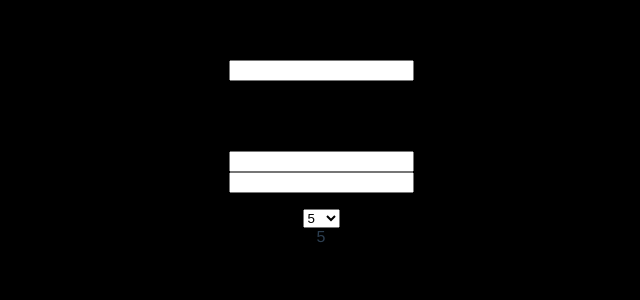
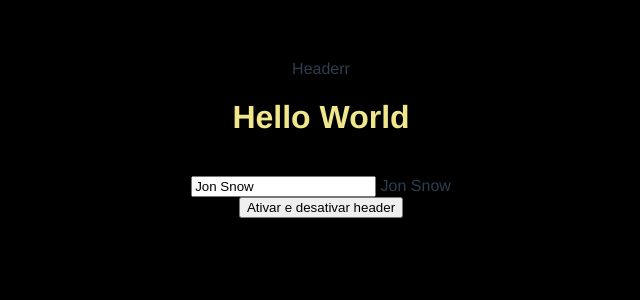
Before and after one commit to carlosvechi/app, a Vue app: page / in a window 1280 px wide. Shown: the top 300 px of the page, without its empty margins (319-959 px from the left). Built offline with nearby package versions, Linux system fonts and the light colour scheme.

Commit message:
feat: ciclo de vida

```diff
--- a/src/App.vue
+++ b/src/App.vue
@@ -1,40 +1,89 @@
 <template>
 
     <TheHeader v-if="showHeader" />
+    <div>
+       <h1>Hello World</h1>
+       <br>
+       <input
+          v-model="name"
+          type="text"
+        >
+        {{ name }} <br>
+        <!-- O botão tem uma função showheader, que inicia como ativo. Ele define se o 'header' aparece, ou não. -->
+        <!-- Quando ele é ativado, ele passa pelos hooks: beforeCreate(antes de criar), created(criado), beforeMount(antes da montagem) e monted(montado)  -->
+        <!-- Ao clicar para desativar o header, ele passa por beforeUnmount(antes de desmontar) e unmounted(desmontado) -->
+        <!-- Ou seja, na fase de 'desmontar', ele exclui toda a construção. Ao ativar novamente, ele constroi novamente também. -->
+        <button @click="showHeader = !showHeader">
+          Ativar e desativar header
+        </button>
+    </div>
 
-  <div v-show="showName">
-    Nome: {{ firstName }} <br>
-    Sobrenome: {{ lastName }}
-  </div>
 
-  <!-- condicionais. Nesse exemplo, se a varíavel 'acessLevel', que veio de 'data' for admin, marketing ou qlq outra coisa, ele retorna os respectivos textos -->
-  <div v-if="acessLevel === 'admin'">Admin</div>
-  <div v-else-if="acessLevel === 'marketing'">Marketing</div>
-
-  <!-- <img alt="Vue logo" src="./assets/logo.png">
-  <HelloWorld msg="Welcome to Your Vue.js App"/>   -->
 </template>
 
 <script>
-// import HelloWorld from './components/HelloWorld.vue' //importando
+
 import TheHeader from './components/TheHeader.vue';
 
-export default { //objeto que contém os atributos do componente
+export default {
   name: 'App',
   components: {
-    // HelloWorld, //declarando
+
     TheHeader
   }
   ,
-  data() { //função que vai retornar objetos
+  data() {
     return {
-      showHeader: true,
-      firstName: 'Jon',
-      lastName: 'Snow',
-      showName: false,
-      acessLevel: false
+     name: 'Jon Snow',
+     showHeader: true, //componente que adiciona e exclui o header, utilizado no botão
     }
-  }
+  },
+
+
+  //Criação
+    //Preparar o componente
+    //Ajax, inicializar algumas variáveis
+    //Não tem acesso ao template (DOM)
+//Montagem
+    //Inicializar um lib externa (new Lib())
+    //Precisa de acesso ao template (DOM)
+    //Tem acesso ao template (DOM)
+//Atualização
+    //Debug
+    //Update
+//Desmontagem
+    //Remover tudo o que for necessário
+    //para liberar memória
+
+          beforeUpdate() {
+          console.log('beforeUpdate', this.name);
+        },
+        updated() {
+          console.log('updated', this.name);
+        },
+
+        //HOOKS
+        beforeCreate() {
+            console.log('beforeCreate');
+            console.log('Estado: ', this.name);
+            console.log('Dom: ', this.$el)
+        },
+        created() {
+            console.log('created');
+            console.log('Estado: ',this.name);
+            console.log('Dom: ', this.$el)
+        },
+        beforeMount() {
+            console.log('beforeMount');
+            console.log('Estado: ',this.name);
+            console.log('Dom: ', this.$el)
+        },
+        mounted() {
+            console.log('mounted');
+            console.log('Estado: ',this.name);
+            console.log('Dom: ', this.$el)
+        },
+
 }
 </script>
 
--- a/src/components/TheHeader.vue
+++ b/src/components/TheHeader.vue
@@ -1,34 +1,5 @@
 <template>
-    <div>
-        <!-- um v-model padrão que reproduz o que foi escrito no campo input -->
-        <input
-            type="text"
-            v-model="name"
-            > <br>
-           <p :style="{ color: 'red'}">{{ name }}</p>
-
-           <br><br><br>
-
-        <!-- reproduz no template o primeiro nome, e o segundo. Ambos vindo do campo input -->
-        <input
-            v-model="user.first_name"
-            type="text"
-            > <br>
-
-        <input
-            v-model="user.last_name"
-            type="text"
-            > <br>
-            <p :style="{color: 'red'}"> {{ user.first_name }} {{ user.last_name }}</p>
-
-        <!-- v-model para o escolhido no option do select -->
-        <select v-model="pageCount" >
-        <option value="5">5</option>
-        <option value="10">10</option>
-        <option value="15">15</option>
-        </select> <br>
-        {{ pageCount }}
-    </div>
+    Headerr
 </template>
 
 <script>
@@ -37,33 +8,22 @@
         name: 'App',
         data() {
             return {
-                //dados do data sendo iniciados
-                name: '',
-                pageCount: 5,
-                user: {
-                    first_name: '',
-                    last_name: ''
-                }
+               name: 'Jon Snow'
             }
         },
 
-        //O watch serve para observar mudanças em uma variavél e executar uma ação automaticamente quando esse valor mudar
-        //serve para validar input, fazer uma requisição API, atualizar outra variavél automat. e sincronizar dados
+         beforeUnmount() {
+            //destrói as nossas libs, eventos, listeners
+            console.log('BeforeUnmount');
+        },
+        unmounted() {
+            console.log('unmounted');
+        },
+        mounted() {
+           window.addEventListener('resize', this.resize)
+        },
+
         watch: {
-            name(vl) { //vai executar o método 'saveUserName' toda vez que vl >= 3. vl é a qnt de caracteres digitado no input
-              if (vl.length >= 3) {
-                this.saveUserName();
-              }
-            },
-        pageCount() { //executa o método changePage
-            this.changePage();
-        },
-        user: { //a lógica aqui é fazer o watch visualiazar mais profundamente, pois o input ele altera somente this.first_name e this.last_name
-            handler() { //então, ele não altera o user em si, mas seus 'atributos'. E para fazer ele enxergar, devemos utilizar 'deep' e handler vai exec a função
-                console.log('User alterado');
-            },
-            deep: true
-        }
 
         },
 
@@ -72,13 +32,9 @@
         },
 
         methods: {
-            saveUserName() { //método chamado no watch name
-                console.log('Ajax');
-                console.log(this.name);
-            },
-            changePage() { //método chamado no watch pageCount
-                console.log('Ajax changePage');
-            }
+          resize($evt) {
+            console.log($evt)
+          }
         }
 
         }
```
